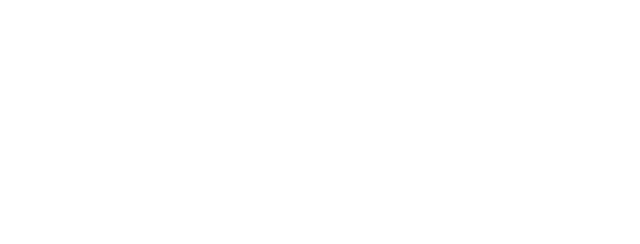
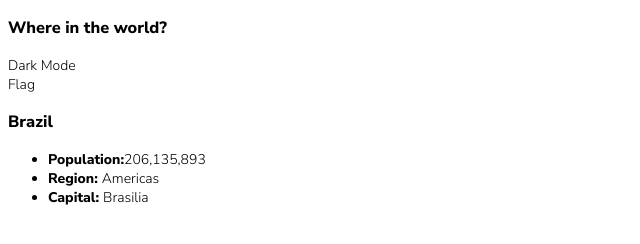
Before and after one commit to jbellmont/fem-rest-countries-api, a website: page index.html in a window 1280 px wide. Shown: the whole page, without its empty margins (0-640 px from the left). Drawn offline with Linux system fonts and the light colour scheme.

Commit message:
Built initial Home page HTML structure

```diff
--- a/index.html
+++ b/index.html
@@ -4,9 +4,33 @@
   <meta charset="UTF-8">
   <meta name="viewport" content="width=device-width, initial-scale=1.0">
   <link rel="stylesheet" href="./styles/styles.css">
-  <title>Document</title>
+  <title>FE Mentor - Countries REST API challenge</title>
 </head>
 <body>
+  <header>
+    <div class="header-title"><h3>Where in the world?</h3></div>
+    <div class="header-dark-mode">Dark Mode</div>
+  </header>
+
+  <div class="container">
+    <div class="search-bar"></div>
+    <div class="filter-dropdown"></div>
+    <div class="country-grid-container">
+
+      <div class="country-grid-item">
+        <div class="country-flag">Flag</div>
+        <div class="country-text">
+          <h3>Brazil</h3>
+          <ul>
+            <li><strong>Population:</strong>206,135,893</li>
+            <li><strong>Region: </strong>Americas</li>
+            <li><strong>Capital: </strong> Brasilia</li>
+          </ul>
+        </div>
+      </div>
+
+    </div>
+  </div>
 
 </body>
 </html>
--- a/styles/styles.css
+++ b/styles/styles.css
@@ -0,0 +1,15 @@
+@import url('https://fonts.googleapis.com/css2?family=Nunito+Sans:wght@300;600;800&display=swap');
+
+:root {
+  --dm-dark-blue-elements: hsl(209, 23%, 22%);
+  --dm-very-dark-blue-bg: hsl(207, 26%, 17%);
+  --lm-very-dark-blue-text: hsl(200, 15%, 8%);
+  --lm-dark-gray-input: hsl(0, 0%, 52%);
+  --lm-light-gray-bg: hsl(0, 0%, 98%);
+  --dm-text-lm-elements-white: hsl(0, 0%, 100%);
+  font: 14px 'Nunito Sans', sans-serif;
+}
+
+* {
+  box-sizing: border-box;
+}
```
Also changed, not shown: scripts/api.ts (added), scripts/app.js (deleted), scripts/app.ts (added).
